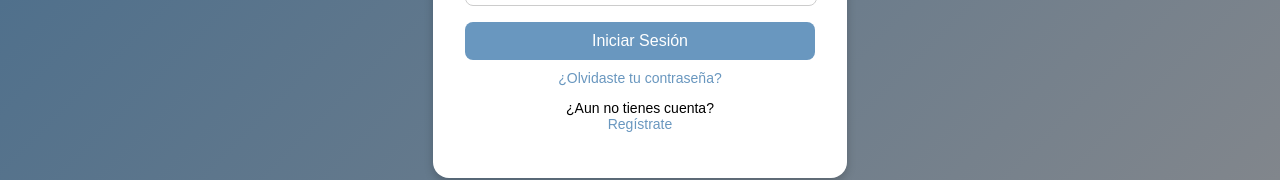
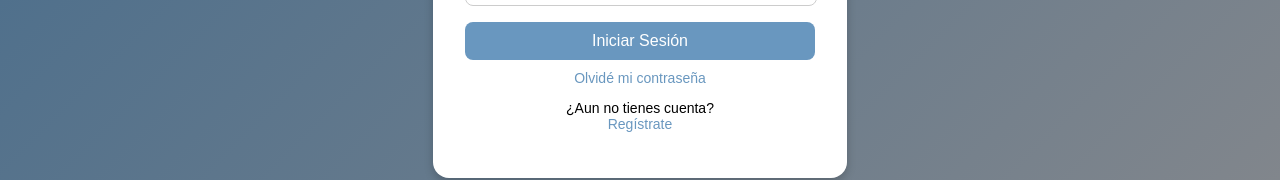
Before and after one commit to AzulMontalvo/Benzo-Front, a React (Vite) app: page / in a window 1280 px wide. Shown: the part 414-594 px from the top of the page. Built offline with nearby package versions, Linux system fonts and the light colour scheme.

Commit message:
Ventana de Olvidé mi contrseña

```diff
--- a/src/components/forgotPassword.jsx
+++ b/src/components/forgotPassword.jsx
@@ -79,7 +79,7 @@ const ForgotPassword = () => {
                         value={control}
                         required
                     />
-                    <button>Enviar Correo de Restablecimiento</button>
+                    <button>Enviar Correo de Reestablecimiento</button>
                     <p>
                         <span className="line">
                             <Link to="/login">Volver al Inicio de Sesión</Link>
--- a/src/components/loginForm.jsx
+++ b/src/components/loginForm.jsx
@@ -101,7 +101,7 @@ const Login = () => {
                     </form>
                     <p>
                         <span className="line">
-                            <Link to="/forgotpassword">¿Olvidaste tu contraseña?</Link>
+                            <Link to="/forgotpassword">Olvidé mi contraseña</Link>
                         </span>
                     </p>
                     <p>
```
